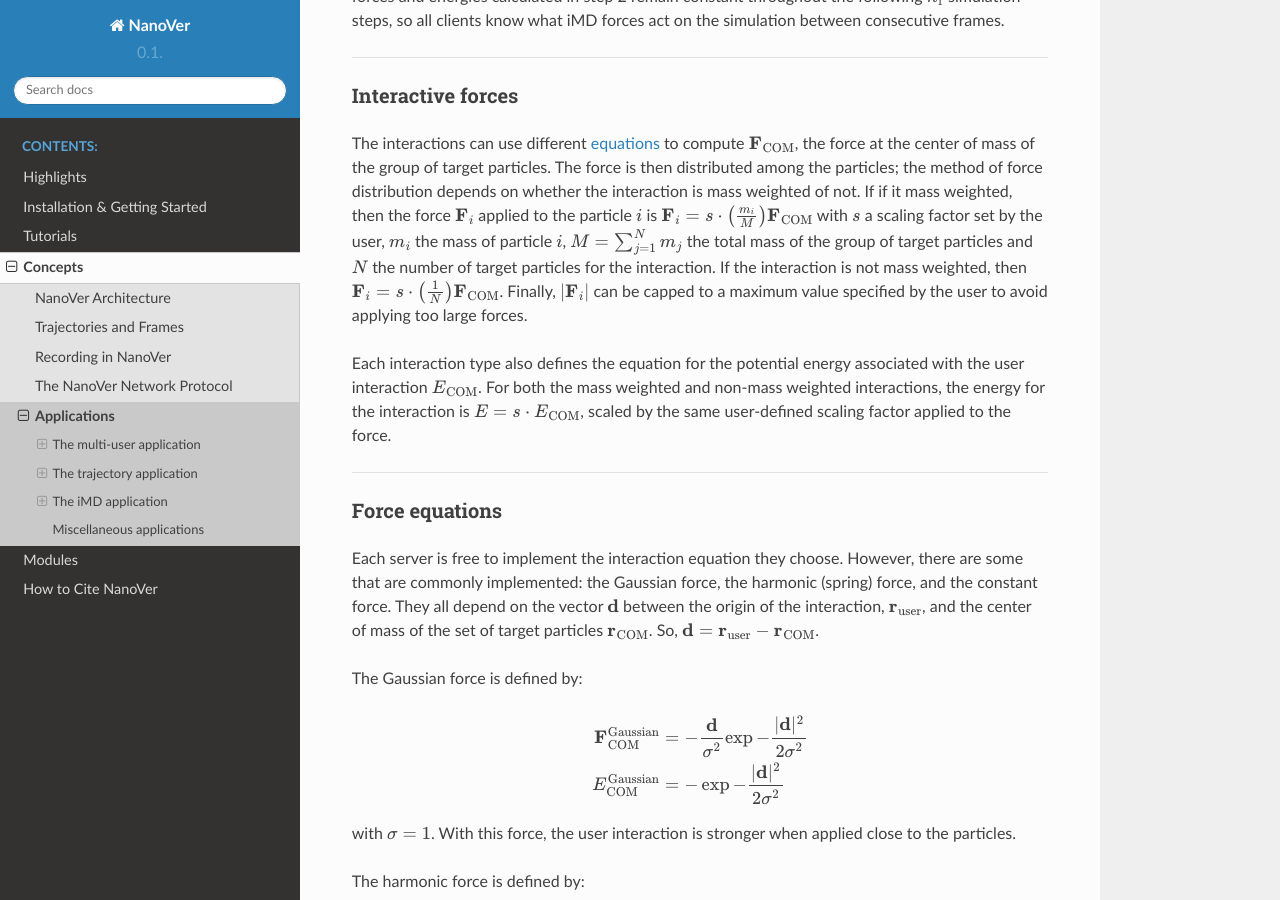
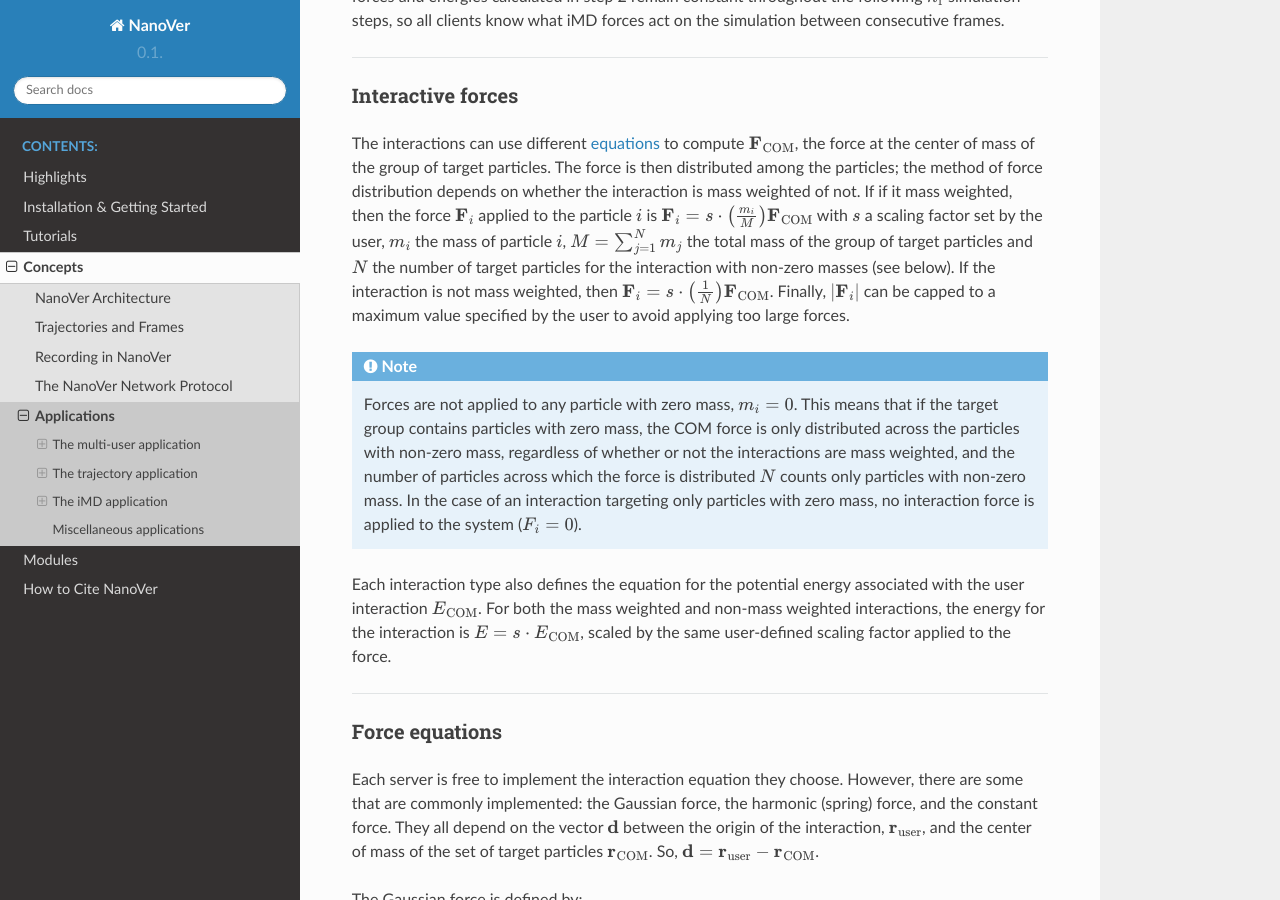
Before and after one commit to IRL2/nanover-docs, a Sphinx documentation site: the page built from source/concepts/applications.rst, in a window 1280 px wide and 900 px high, scrolled down 13750 px. Built offline with Sphinx 7.4.7 and the Read the Docs theme 3.1.0, drawn with Linux system fonts in a browser that asks for light colours; pages that are not in the unit, such as notebooks, are missing from menus; the version number could not be read and is left out.

Commit message:
Add section to documentation to specify what happens in the case of particles with zero mass

```diff
--- a/source/concepts/applications.rst
+++ b/source/concepts/applications.rst
@@ -735,11 +735,20 @@ the interaction is mass weighted of not. If if it mass weighted, then the
 force :math:`\mathbf{F}_i` applied to the particle :math:`i` is :math:`\mathbf{F}_i = s \cdot
 \big( \frac{m_i}{M} \big) \mathbf{F}_{\text{COM}}` with :math:`s` a scaling factor set by the user,
 :math:`m_i` the mass of particle :math:`i`, :math:`M = \sum_{j=1}^{N} m_{j}` the total mass of the
-group of target particles and :math:`N` the number of target particles for the interaction.
-If the interaction is not mass weighted, then
+group of target particles and :math:`N` the number of target particles for the interaction with non-zero
+masses (see below). If the interaction is not mass weighted, then
 :math:`\mathbf{F}_i = s \cdot \big( \frac{1}{N} \big) \mathbf{F}_{\text{COM}}`.
 Finally, :math:`|\mathbf{F}_i|` can be capped to a maximum value specified by the user to avoid
 applying too large forces.
+
+.. note::
+
+   Forces are not applied to any particle with zero mass, :math:`m_i=0`. This means that if the target
+   group contains particles with zero mass, the COM force is only distributed across the particles
+   with non-zero mass, regardless of whether or not the interactions are mass weighted, and the number
+   of particles across which the force is distributed :math:`N` counts only particles with non-zero
+   mass. In the case of an interaction targeting only particles with zero mass, no interaction force
+   is applied to the system (:math:`F_{i} = 0`).
 
 Each interaction type also defines the equation for the potential energy associated
 with the user interaction :math:`E_{\text{COM}}`. For both the mass weighted and non-mass weighted
```
